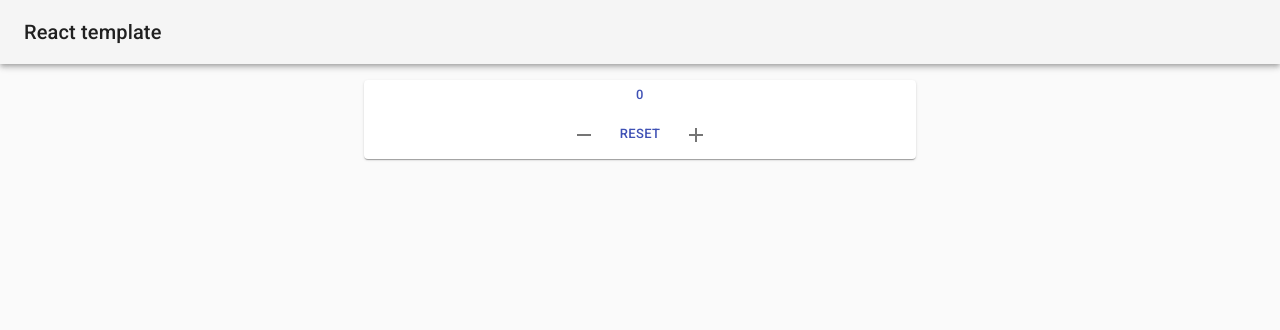
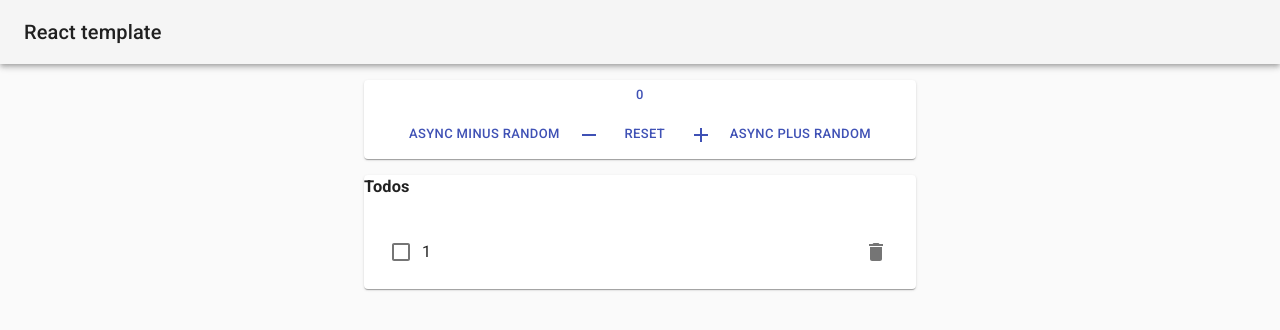
Before and after one commit to mrbi9x/react-template-2020, a React (Create React App) app: page / in a window 1280 px wide. Shown: the top 330 px of the page. Built offline with nearby package versions, Linux system fonts and the light colour scheme.

Commit message:
add todo component page

```diff
--- a/src/App.js
+++ b/src/App.js
@@ -7,8 +7,9 @@ import {
   Toolbar,
   Typography,
 } from "@material-ui/core";
+import theme from "./configs/theme";
 import Counter from "./pages/counter/Counter";
-import theme from "./configs/theme";
+import Todos from "./pages/todos/Todos";
 
 function App() {
   return (
@@ -24,6 +25,9 @@ function App() {
           <Paper>
             <Counter />
           </Paper>
+          <Paper>
+            <Todos></Todos>
+          </Paper>
         </Container>
       </ThemeProvider>
     </>
--- a/src/configs/reducer.js
+++ b/src/configs/reducer.js
@@ -1,8 +1,10 @@
 import { combineReducers } from "redux";
 import counter from "../pages/counter/couterSlice";
+import todos from "../pages/todos/todoSlice";
 
 const rootReducer = combineReducers({
   counter,
+  todos,
 });
 
 export default rootReducer;
--- a/src/pages/counter/Counter.js
+++ b/src/pages/counter/Counter.js
@@ -2,7 +2,13 @@ import { Box, Button, Grid, IconButton } from "@material-ui/core";
 import React from "react";
 import { Add, Remove } from "@material-ui/icons";
 import { useDispatch, useSelector } from "react-redux";
-import { increment, decrement, reset } from "./couterSlice";
+import {
+  increment,
+  decrement,
+  reset,
+  asyncMinusRandom,
+  asyncPlusRandom,
+} from "./couterSlice";
 
 function Counter() {
   const { count } = useSelector((state) => state.counter);
@@ -25,7 +31,16 @@ function Counter() {
           justifyContent="center"
           alignContent="center"
         >
+          <Button
+            variant="text"
+            color="primary"
+            size="small"
+            onClick={() => dispatch(asyncMinusRandom())}
+          >
+            Async minus random
+          </Button>
           <IconButton
+            color="primary"
             aria-label="Decrement"
             onClick={() => dispatch(decrement())}
           >
@@ -40,11 +55,20 @@ function Counter() {
             Reset
           </Button>
           <IconButton
+            color="primary"
             aria-label="Increment"
             onClick={() => dispatch(increment())}
           >
             <Add />
           </IconButton>
+          <Button
+            variant="text"
+            color="primary"
+            size="small"
+            onClick={() => dispatch(asyncPlusRandom())}
+          >
+            Async plus random
+          </Button>
         </Box>
       </Box>
     </Grid>
--- a/src/pages/counter/couterSlice.js
+++ b/src/pages/counter/couterSlice.js
@@ -7,10 +7,12 @@ const counterSlice = createSlice({
   initialState: initialState,
   reducers: {
     increment(state, action) {
-      return { count: state.count + 1 };
+      let count = action.payload ? action.payload.count : 1;
+      return { count: state.count + count };
     },
     decrement(state, action) {
-      return { count: state.count - 1 };
+      let count = action.payload ? action.payload.count : 1;
+      return { count: state.count - count };
     },
     reset() {
       return initialState;
@@ -18,5 +20,23 @@ const counterSlice = createSlice({
   },
 });
 
+export const asyncMinusRandom = () => {
+  return async (dispatch) => {
+    let ranNum = Math.floor(Math.random() * 10 + 1);
+    setTimeout(() => {
+      dispatch(decrement({ count: ranNum }));
+    }, 2000);
+  };
+};
+
+export const asyncPlusRandom = () => {
+  return async (dispatch) => {
+    let ranNum = Math.floor(Math.random() * 10 + 1);
+    setTimeout(() => {
+      dispatch(increment({ count: ranNum }));
+    }, 2000);
+  };
+};
+
 export const { increment, decrement, reset } = counterSlice.actions;
 export default counterSlice.reducer;
--- /dev/null
+++ b/src/pages/todos/TodoList.js
@@ -0,0 +1,21 @@
+import React from "react";
+import { useSelector } from "react-redux";
+import { List } from "@material-ui/core";
+import TodoListItem from "./TodoListItem";
+import { todosSelector } from "./todoSlice";
+
+function TodoList() {
+  const todos = useSelector(todosSelector);
+  return (
+    <>
+      <List>
+        {todos &&
+          todos.map((todo, idx) => {
+            return <TodoListItem key={todo.id} id={todo.id} idx={idx} />;
+          })}
+      </List>
+    </>
+  );
+}
+
+export default TodoList;
--- /dev/null
+++ b/src/pages/todos/TodoListItem.js
@@ -0,0 +1,38 @@
+import React from "react";
+import { useSelector, useDispatch } from "react-redux";
+import {
+  Checkbox,
+  ListItem,
+  ListItemText,
+  ListItemSecondaryAction,
+  IconButton,
+} from "@material-ui/core";
+import { Delete } from "@material-ui/icons";
+import { toggleTodo, removeTodo } from "./todoSlice";
+
+function TodoListItem(props) {
+  const todo = useSelector((state) => state.todos[props.idx]);
+  const dispatch = useDispatch();
+
+  function handlerToggleTodo(id) {
+    dispatch(toggleTodo({ id }));
+  }
+  return (
+    <ListItem button>
+      <Checkbox
+        value={todo?.isComplite}
+        checked={todo?.isComplite}
+        onChange={() => handlerToggleTodo(props.id)}
+        color="primary"
+      />
+      <ListItemText primary={props.id}></ListItemText>
+      <ListItemSecondaryAction>
+        <IconButton onClick={() => dispatch(removeTodo({ id: props.id }))}>
+          <Delete />
+        </IconButton>
+      </ListItemSecondaryAction>
+    </ListItem>
+  );
+}
+
+export default TodoListItem;
--- /dev/null
+++ b/src/pages/todos/Todos.js
@@ -0,0 +1,21 @@
+import React from "react";
+// import {
+//   List,
+//   ListItem,
+//   ListItemText,
+//   ListItemSecondaryAction,
+// } from "@material-ui/core";
+// import { useSelector, useDispatch } from "react-redux";
+// import { addTodo, removeTodo, toggleTodo } from "./todoSlice";
+import TodoList from "./TodoList";
+
+const Todos = () => {
+  return (
+    <>
+      <h3>Todos</h3>
+      <TodoList />
+    </>
+  );
+};
+
+export default Todos;
--- /dev/null
+++ b/src/pages/todos/todoSlice.js
@@ -0,0 +1,36 @@
+import { createSlice } from "@reduxjs/toolkit";
+
+const INITIAL_STATE = [
+  {
+    id: 1,
+    content: "test todo 01",
+    isComplite: false,
+  },
+];
+
+const todosSlice = createSlice({
+  name: "todos",
+  initialState: INITIAL_STATE,
+  reducers: {
+    addTodo(state, action) {
+      state.todos.push(action.payload);
+    },
+    removeTodo(state, action) {
+      let idx = state.findIndex((todo) => todo.id === action.payload.id);
+      state.splice(idx, 1);
+    },
+    toggleTodo(state, action) {
+      state.map((todo) => {
+        if (todo.id === action.payload.id) {
+          return (todo.isComplite = !todo.isComplite);
+        }
+        return todo;
+      });
+    },
+  },
+});
+
+export const todosSelector = (state) => state.todos;
+
+export const { addTodo, removeTodo, toggleTodo } = todosSlice.actions;
+export default todosSlice.reducer;
```
Also changed, not shown: src/pages/counter/counterReducer.js (deleted, +0 -20 lines), src/pages/todos/Todo.js (deleted, +0 -11 lines).
